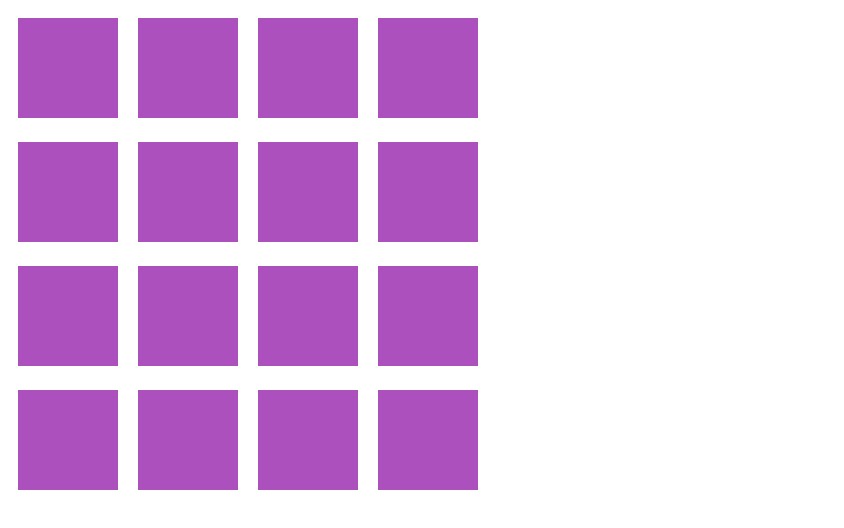
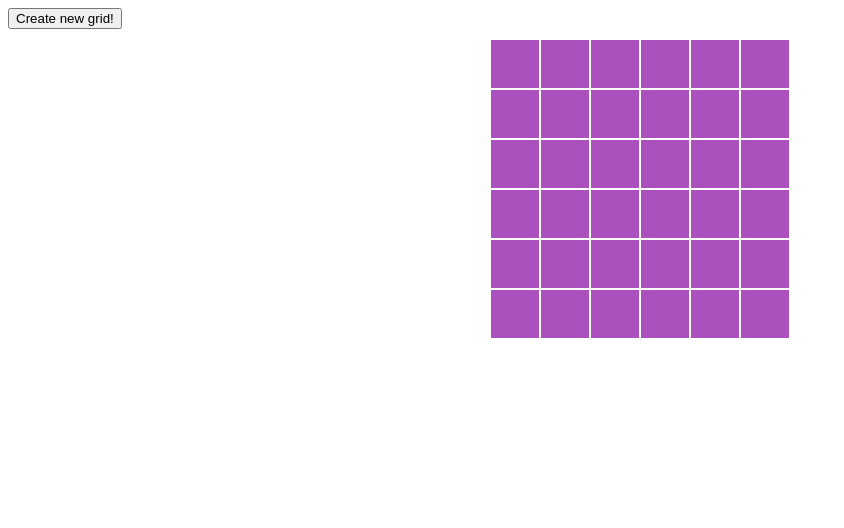
Before and after one commit to filip373/js-app, a plain HTML site: page index.html in a window 1280 px wide. Shown: the whole page, without its empty margins (0-844 px from the left). Drawn offline with nearby package versions, Linux system fonts and the light colour scheme.

Commit message:
creating grid of specified size

```diff
--- a/index.html
+++ b/index.html
@@ -5,6 +5,7 @@
 	<link rel="stylesheet" type="text/css" href="styles/style.css">
 </head>
 <body>
+	<button id="create-button" type="button">Create new grid!</button>
 	<div id="container"></div>
 	<script src="http://ajax.googleapis.com/ajax/libs/jquery/1.11.0/jquery.min.js"></script>
 	<script type="text/javascript" src="scripts/script.js"></script>
--- a/scripts/script.js
+++ b/scripts/script.js
@@ -1,17 +1,41 @@
 $(document).ready(function() {
-	for (var i = 0; i < 4; i++) {
+
+	createGrid(6);
+
+	$('#create-button').click(function() {
+		var side = prompt('Specify the side size');
+		clearGrid();
+		createGrid(side);
+	});
+	// $('.square').hover(function() {
+	// 	$(this).fadeTo('0.1s', 0.5);
+	// }, function() {
+	// 	$(this).fadeTo('3.0s', 1);
+	// });
+});
+
+function createGrid(side) {
+	var width = $('#container').css('width');
+	var height = $('#container').css('height');
+	if (width !== height) {
+		alert('Width must be the same as height');
+	}
+
+	for (var i = 0; i < side; i++) {
 		$('#container').append("<div class='row'></div>");
-		for (var j = 0; j < 4; j++) {
+		for (var j = 0; j < side; j++) {
 			$('.row:nth-of-type(' + (i + 1) + ')').append("<div class='square'></div>");
 		}
 	}
 
-	$('.square').hover(function() {
-		$(this).fadeTo('fast', 0.5);
-	}, function() {
-		$(this).fadeTo('fast', 1);
-	});
-});
+	var squareWidth = width.substring(0, width.length - 2) / side;
+	var squareHeight = height.substring(0, height.length - 2) / side;
+	$('.square').outerWidth(squareWidth, true).outerHeight(squareHeight, true);
+}
+
+function clearGrid() {
+	$('.row').remove();
+}
 
 // $(document).ready(function() {
 // 	$(container).append('<table></table>');
--- a/styles/style.css
+++ b/styles/style.css
@@ -1,20 +1,27 @@
 .square {
-	height: 100px;
-	width: 100px;
-	margin: 10px 10px;
-	/*float: left;*/
+	margin: 1px 1px;
+	padding: 0;
+	float: left;
 	background-color: rgb(172, 80, 190);
-	display: inline-block;
+	/*display: inline-block;*/
 }
 
-/*.square:hover {
-	background-color: rgb(172, 80, 190);
-}*/
+.square:hover {
+	background-color: rgb(122, 30, 140);
+}
 
 .row {
-	/*clear: left;*/
+	margin: 0;
+	padding: 0;
+	clear: left;
 }
 
-.hovered {
+#container {
+	width: 300px;
+	height: 300px;
+	margin: 10px auto;
+}
+
+/*.hovered {
 	background-color: rgb(122, 30, 140);
-}
+}*/
```
